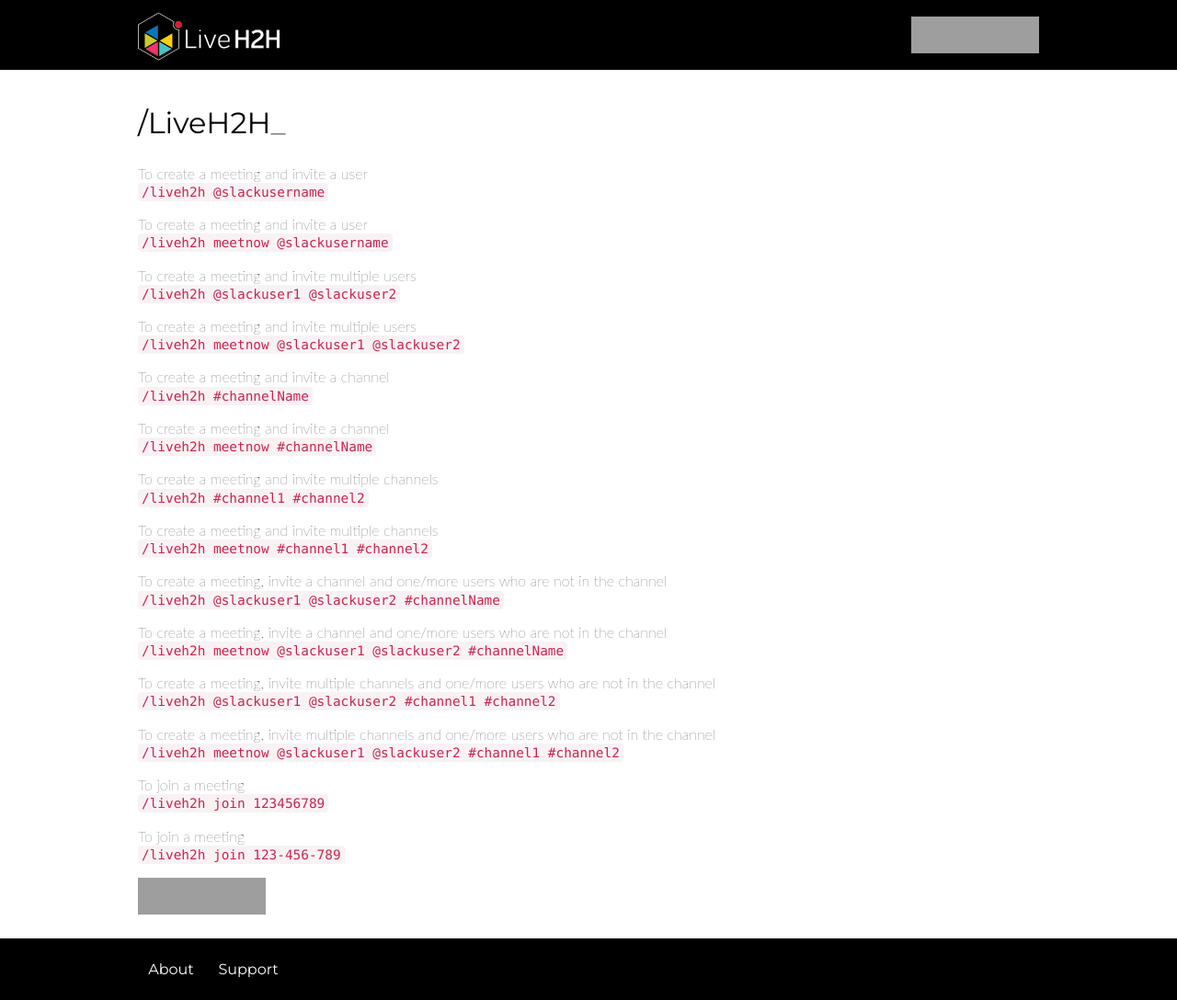
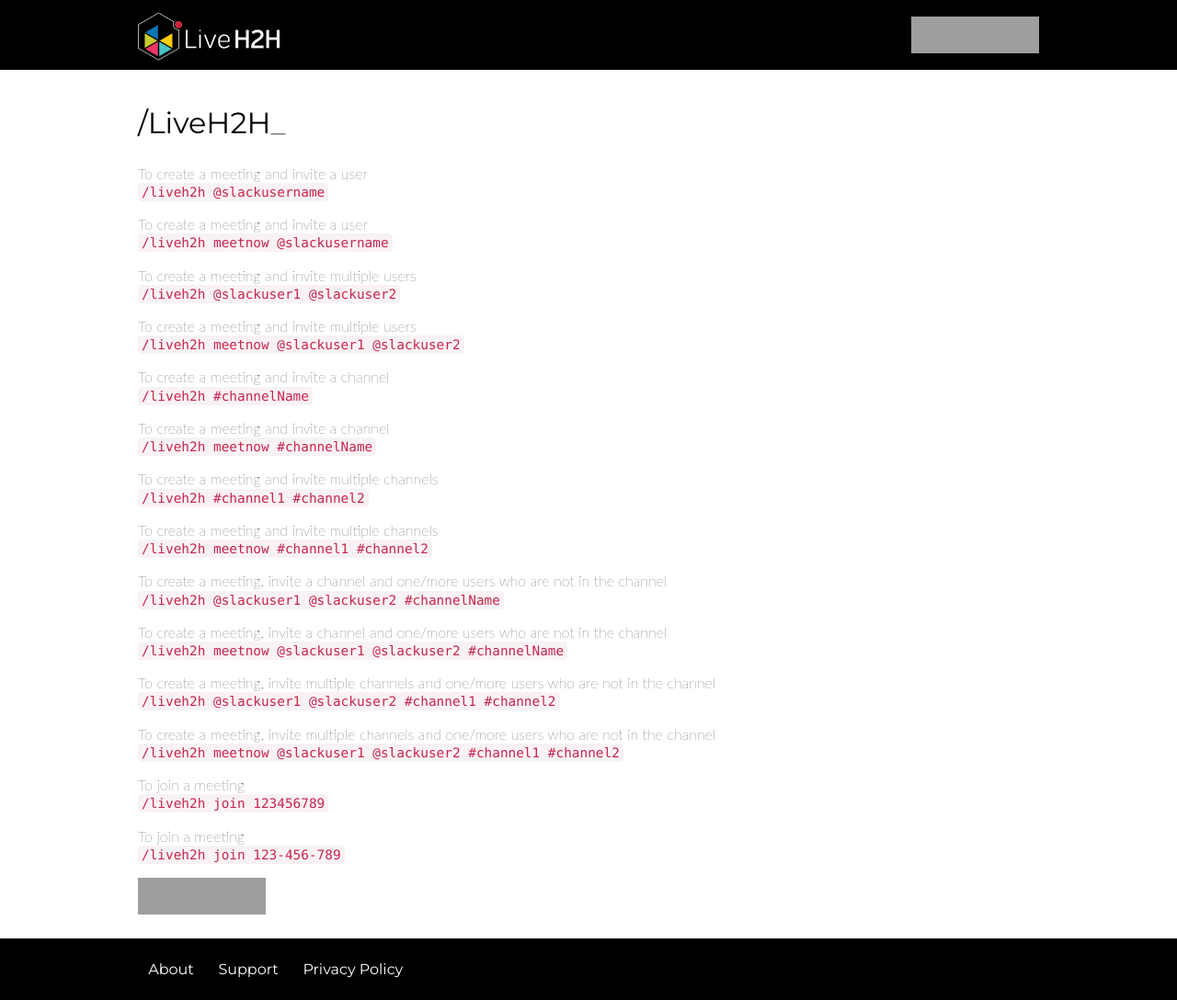
Before and after one commit to McQuinTrix/slackApp, a website: page views/index.html in a window 1280 px wide. Shown: the whole page at 92% size. Drawn offline with nearby package versions, Linux system fonts and the light colour scheme; files that its build step writes are made by us from their sources; grey boxes are pictures that could not be loaded; files whose address does not match are found by name.

Commit message:
Policy Changes

```diff
--- a/views/index.html
+++ b/views/index.html
@@ -106,6 +106,7 @@
         <footer>
             <a target='_blank' href="http://www.liveh2h.com/about/">About</a>
             <a target='_blank' href="http://www.liveh2h.com/contact/">Support</a>
+            <a target="_blank" href="https://www.liveh2h.com/privacy-policy/">Privacy Policy</a>
         </footer>
     </body>
 </html>
```
